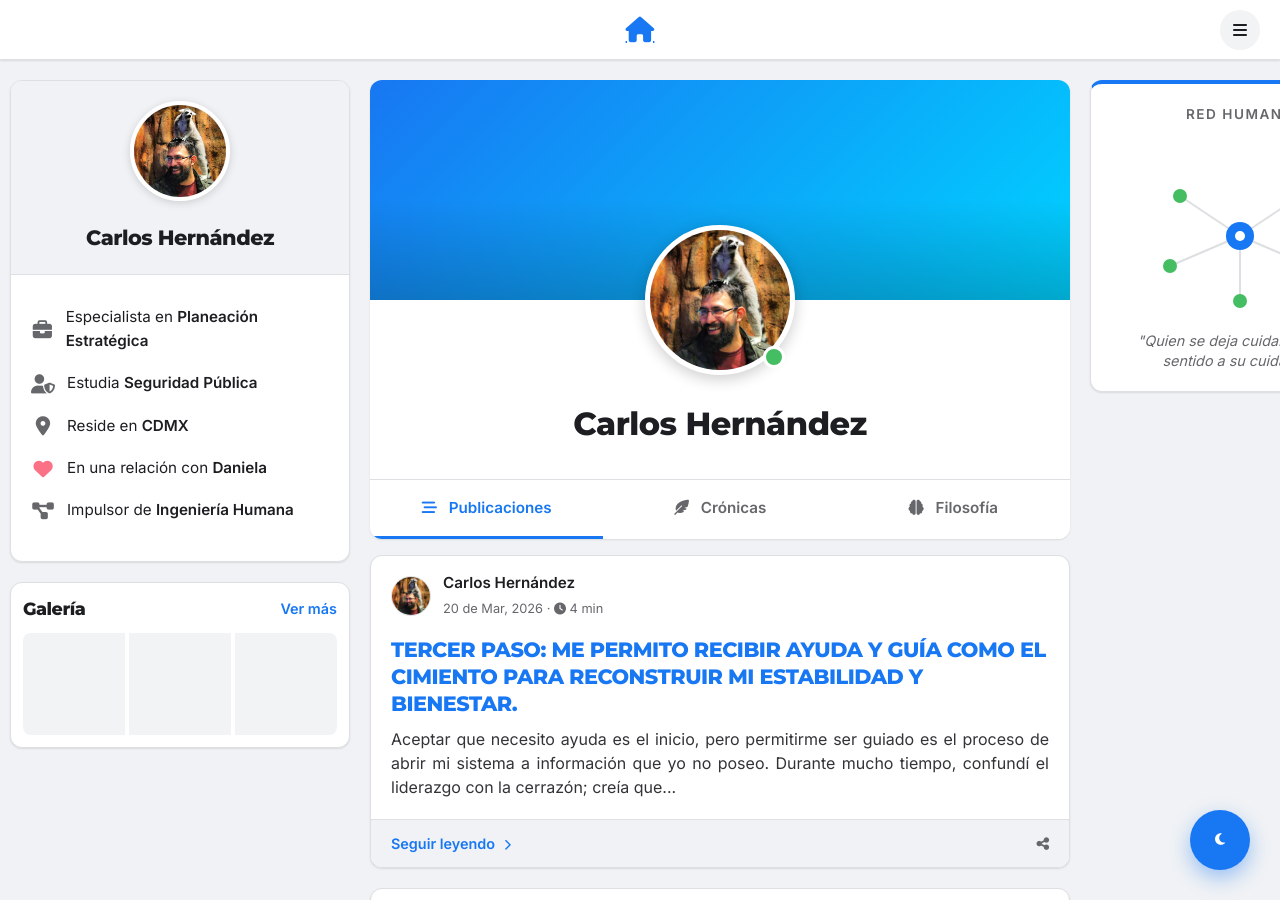
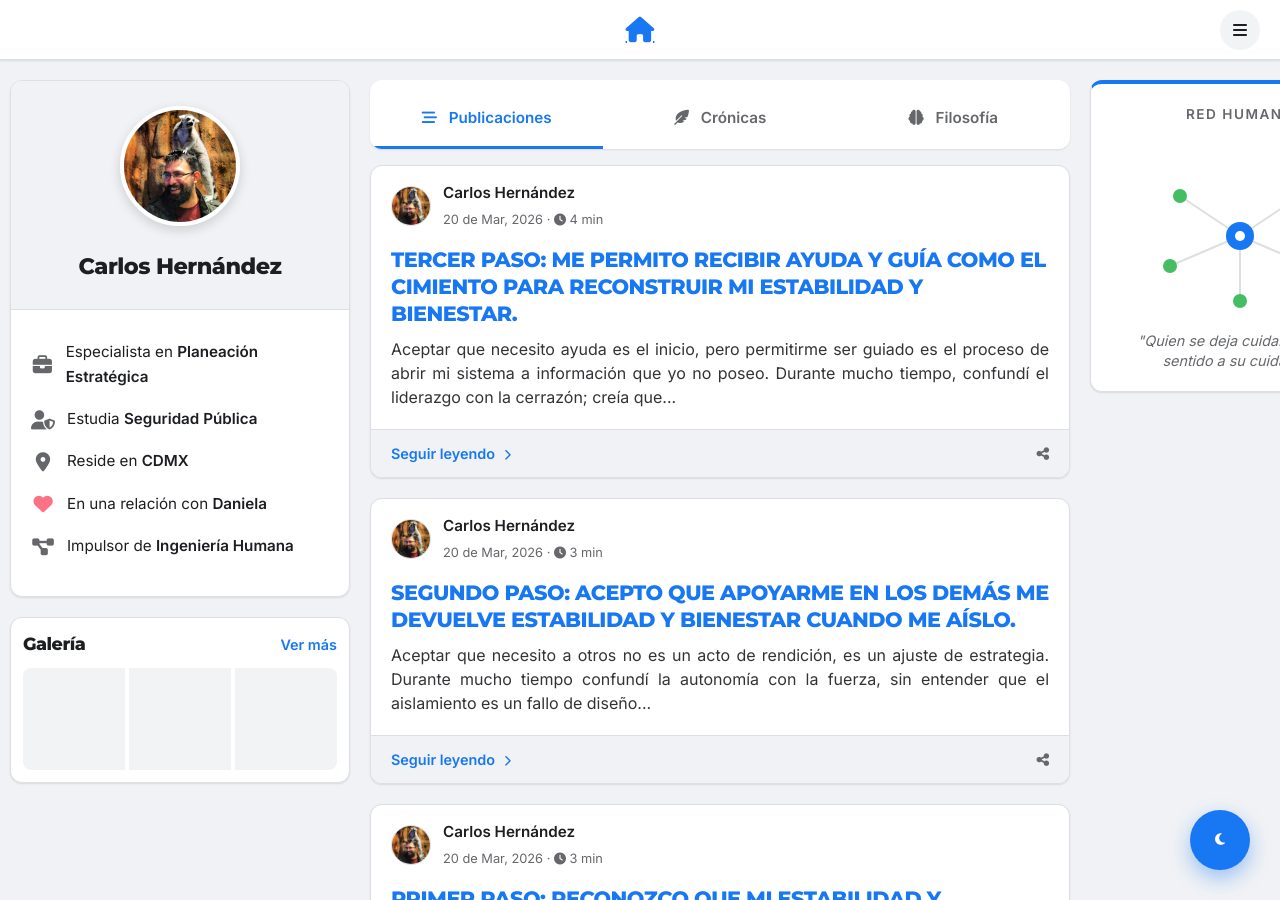
Before and after one commit to cafrhein/muro, a Jekyll site: the page built from index.html, in a window 1280 px wide and 900 px high. Built offline with Jekyll 4.4.1, drawn with Linux system fonts in a browser that asks for light colours.

Commit message:
Refactor profile card layout and styles
Updated profile card styles and structure, including header cover and profile image dimensions.

```diff
--- a/index.html
+++ b/index.html
@@ -4,20 +4,7 @@ title: Muro
 ---
 
 <div class="fb-card" style="padding: 0; overflow: hidden; margin-bottom: 16px; border: none;">
-    <div class="header-cover" style="height: 220px; background: linear-gradient(135deg, #1877f2 0%, #00d2ff 100%); position: relative;">
-        <div style="position: absolute; bottom: 0; left: 0; right: 0; height: 100px; background: linear-gradient(to top, rgba(0,0,0,0.2), transparent);"></div>
-    </div>
-
-    <div style="display: flex; flex-direction: column; align-items: center; text-align: center; padding: 0 20px; position: relative; z-index: 10;">
-        <div style="position: relative;">
-            <img src="{{ 'perfil.png.jpg' | relative_url }}" class="profile-img" style="width: 150px; height: 150px; border-radius: 50%; border: 5px solid var(--fb-white); background: var(--fb-white); object-fit: cover; margin-top: -75px; box-shadow: 0 4px 15px rgba(0,0,0,0.2);">
-            <div style="position: absolute; bottom: 15px; right: 10px; width: 22px; height: 22px; background: #45bd62; border: 3px solid var(--fb-white); border-radius: 50%;" title="En línea"></div>
-        </div>
-        <h1 style="font-size: 2rem; color: var(--fb-text); margin-top: 15px; font-weight: 800; letter-spacing: -0.5px;">Carlos Hernández</h1>
-        <div style="padding-bottom: 20px;"></div>
-    </div>
-
-    <ul class="profile-tabs">
+    <ul class="profile-tabs" style="border-top: none;">
         <li class="tab-item active" onclick="filterPosts('all', this)"><i class="fas fa-stream"></i> Publicaciones</li>
         <li class="tab-item" onclick="filterPosts('Crónicas', this)"><i class="fas fa-feather-alt"></i> Crónicas</li>
         <li class="tab-item" onclick="filterPosts('Filosofía', this)"><i class="fas fa-brain"></i> Filosofía</li>
@@ -89,15 +76,14 @@ title: Muro
 </div>
 
 <script>
-    // Inyectar el sidebar de Información en la columna izquierda cuando cargue la página
     window.addEventListener('load', function() {
         const leftColumn = document.querySelector('.fb-left');
         if (leftColumn) {
             leftColumn.innerHTML = `
                 <div class="fb-card" style="padding: 0; overflow: hidden;">
-                    <div style="padding: 20px; text-align: center; border-bottom: 1px solid var(--fb-border); background: var(--fb-bg);">
-                        <img src="{{ 'perfil.png.jpg' | relative_url }}" style="width: 100px; height: 100px; border-radius: 50%; border: 4px solid var(--fb-white); object-fit: cover; box-shadow: 0 2px 8px rgba(0,0,0,0.15);">
-                        <h2 style="font-size: 1.3rem; font-weight: 800; margin-top: 12px; color: var(--fb-text);">Carlos Hernández</h2>
+                    <div style="padding: 25px 20px; text-align: center; border-bottom: 1px solid var(--fb-border); background: var(--fb-bg);">
+                        <img src="{{ 'perfil.png.jpg' | relative_url }}" style="width: 120px; height: 120px; border-radius: 50%; border: 4px solid var(--fb-white); object-fit: cover; box-shadow: 0 4px 12px rgba(0,0,0,0.15);">
+                        <h2 style="font-size: 1.4rem; font-weight: 800; margin-top: 15px; color: var(--fb-text); letter-spacing: -0.5px;">Carlos Hernández</h2>
                     </div>
 
                     <div style="padding: 20px;">
```
Also changed, not shown: other parts of index.html (+0 -3 lines).
